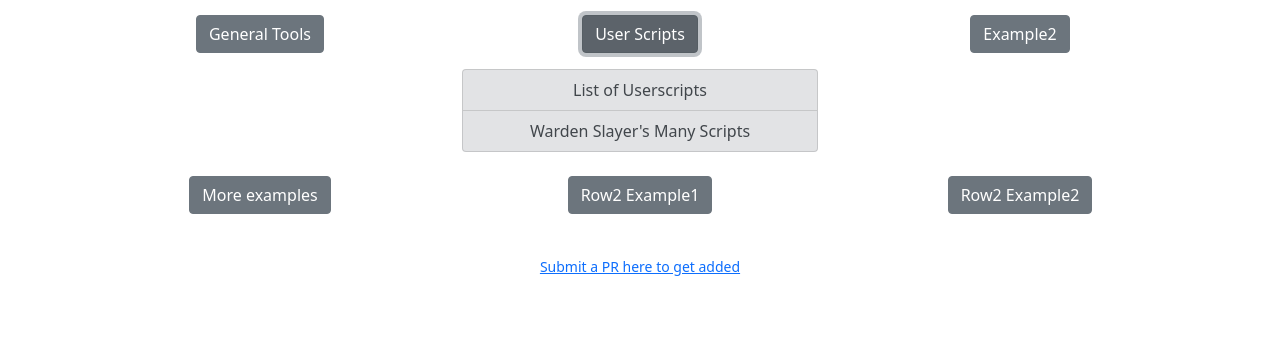
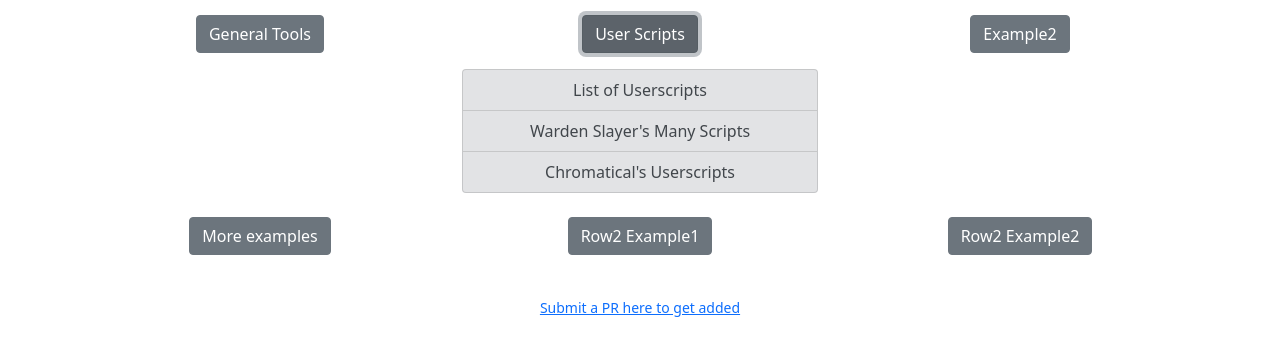
Before and after one commit to m-h-c-t/mh-info, a plain HTML site: page index.html in a window 1280 px wide. Both pictures are taken after a click on the button "User Scripts". Shown: the part 105-460 px from the top of the page. Drawn offline with nearby package versions, Linux system fonts and the light colour scheme.

Commit message:
added Chro

```diff
--- a/index.html
+++ b/index.html
@@ -50,6 +50,7 @@
             <div class="list-group">
               <a href="guide/user-scripts" class="list-group-item list-group-item-action list-group-item-secondary">List of Userscripts</a>
               <a href="https://wardenslayer.github.io/Mousehunt-UserScripts/" class="list-group-item list-group-item-action list-group-item-secondary">Warden Slayer's Many Scripts</a>
+              <a href="https://greasyfork.org/en/users/748165-chromatical" class="list-group-item list-group-item-action list-group-item-secondary">Chromatical's Userscripts</a>
             </div>
           </div>
         </div>
```
